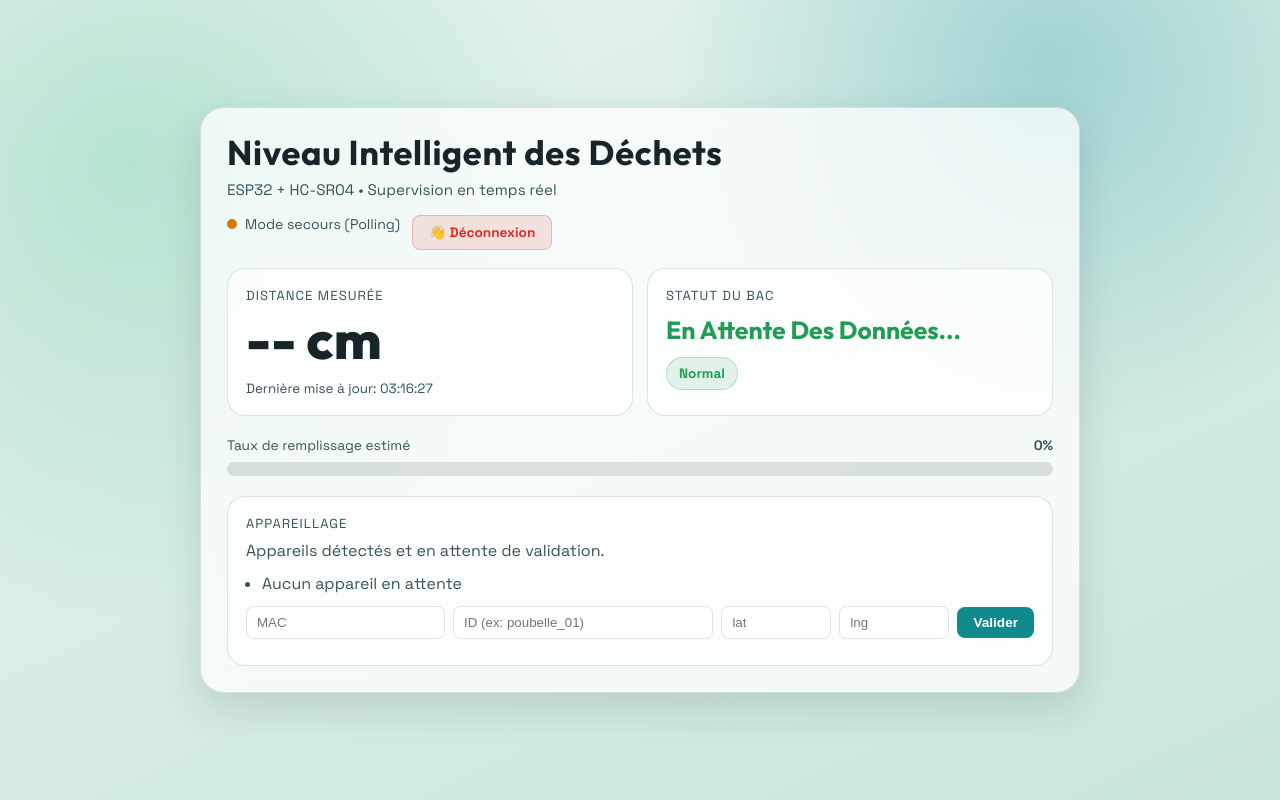
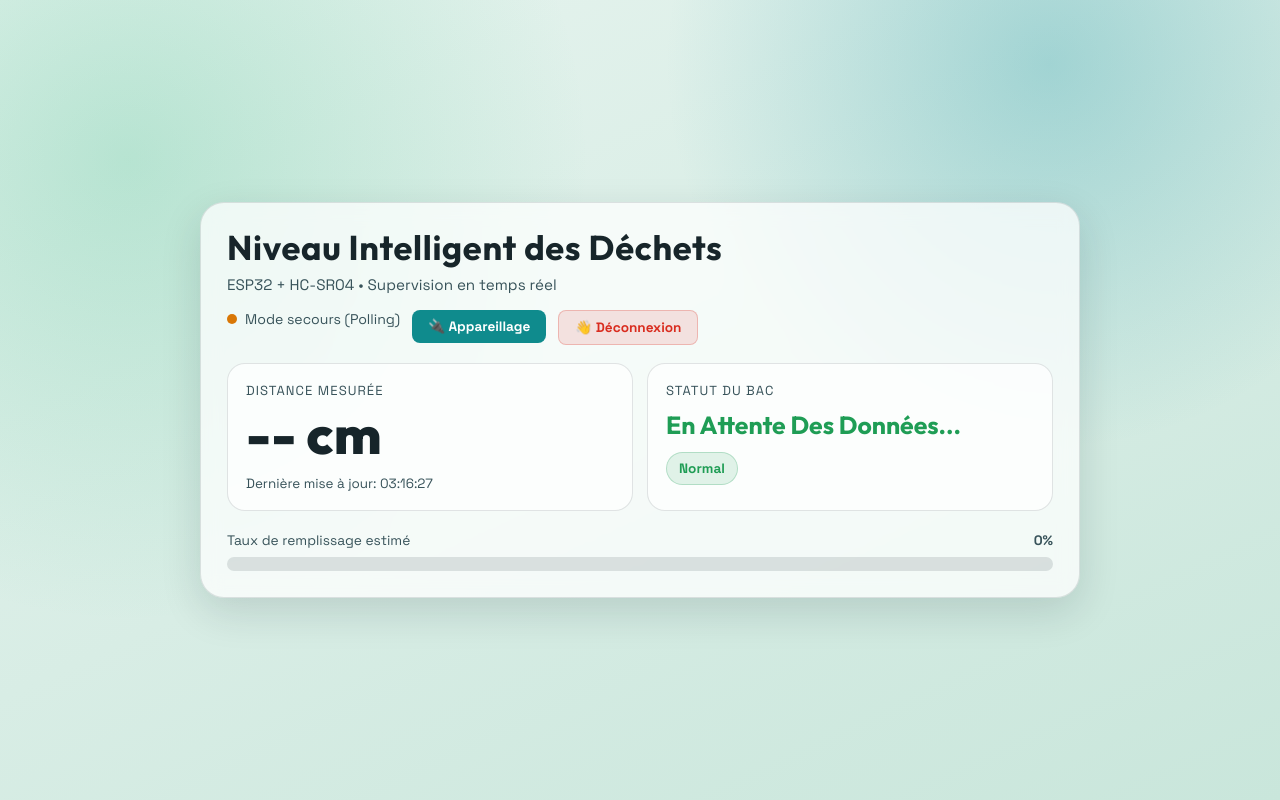
Before and after one commit to Azania-Eraste/Gestion-des-dechets, a Flask app: page / in a window 1280 px wide. Run offline with Flask 3, Linux system fonts and the light colour scheme; the visitor is signed in with stand-in values (Sample User, id 1); data that the repository does not hold is empty.

Commit message:
ui: move appareillage to dedicated page

```diff
--- a/app.py
+++ b/app.py
@@ -203,6 +203,12 @@ def logout():
 def index():
     return render_template('index.html')
 
+
+@app.route('/appareillage')
+@login_required
+def appareillage():
+    return render_template('appareillage.html')
+
 @app.route('/data', methods=['GET'])
 def get_data():
     with donnees_lock:
--- a/templates/index.html
+++ b/templates/index.html
@@ -269,6 +269,7 @@
                         <span class="dot" id="live_dot"></span>
                         <span id="connection_label">Connecté (SSE)</span>
                     </div>
+                    <a href="/appareillage" class="logout-btn" style="background:var(--accent);color:#fff;border:none">🔌 Appareillage</a>
                     <a href="/logout" class="logout-btn">👋 Déconnexion</a>
                 </div>
             </div>
@@ -297,26 +298,7 @@
                 </div>
             </div>
 
-            <section style="margin-top:20px; display:grid; gap:12px;">
-                <article class="card">
-                    <div class="label">Appareillage</div>
-                    <p style="margin:8px 0 12px; color:var(--soft-ink);">Appareils détectés et en attente de validation.</p>
-
-                    <div id="pending_area">
-                        <ul id="pending_list" style="padding-left:16px; margin:0 0 12px 0; color:var(--ink);"></ul>
-
-                        <div style="display:flex; gap:8px; align-items:center; flex-wrap:wrap;">
-                            <input id="mac_input" placeholder="MAC" style="flex:1; padding:8px 10px; border-radius:8px; border:1px solid var(--border);" />
-                            <input id="id_input" placeholder="ID (ex: poubelle_01)" style="flex:2; padding:8px 10px; border-radius:8px; border:1px solid var(--border);" />
-                            <input id="lat_input" placeholder="lat" style="width:110px; padding:8px 10px; border-radius:8px; border:1px solid var(--border);" />
-                            <input id="lng_input" placeholder="lng" style="width:110px; padding:8px 10px; border-radius:8px; border:1px solid var(--border);" />
-                            <button id="validate_btn" class="logout-btn" style="background:var(--accent); color:#fff; border:none;">Valider</button>
-                        </div>
-
-                        <div id="pending_message" style="margin-top:8px; color:var(--soft-ink);"></div>
-                    </div>
-                </article>
-            </section>
+            <!-- Bouton Appareillage déplacé vers page dédiée -->
         </section>
     </main>
 
@@ -440,88 +422,6 @@
             startPolling(3000);
         }
 
-        // --- Appareillage UI ---
-        const pendingListEl = document.getElementById('pending_list');
-        const pendingMsgEl = document.getElementById('pending_message');
-        const macInput = document.getElementById('mac_input');
-        const idInput = document.getElementById('id_input');
-        const latInput = document.getElementById('lat_input');
-        const lngInput = document.getElementById('lng_input');
-        const validateBtn = document.getElementById('validate_btn');
-
-        async function fetchPending() {
-            try {
-                const res = await fetch('/api/appareillage/en-attente');
-                if (!res.ok) throw new Error('no');
-                const list = await res.json();
-                renderPending(list || []);
-            } catch (err) {
-                // ignore si non connecté ou non autorisé
-                //console.debug('pending fetch', err);
-            }
-        }
-
-        function renderPending(list) {
-            pendingListEl.innerHTML = '';
-            if (!list || list.length === 0) {
-                pendingListEl.innerHTML = '<li style="color:var(--soft-ink);">Aucun appareil en attente</li>';
-                return;
-            }
-            list.forEach(mac => {
-                const li = document.createElement('li');
-                const btn = document.createElement('button');
-                btn.textContent = mac;
-                btn.style.border = '1px solid var(--border)';
-                btn.style.padding = '6px 10px';
-                btn.style.borderRadius = '8px';
-                btn.style.background = 'transparent';
-                btn.style.cursor = 'pointer';
-                btn.onclick = () => selectMac(mac);
-                li.appendChild(btn);
-                pendingListEl.appendChild(li);
-            });
-        }
-
-        function selectMac(mac) {
-            macInput.value = mac;
-            idInput.focus();
-        }
-
-        validateBtn.addEventListener('click', async () => {
-            const mac = macInput.value && macInput.value.trim();
-            const id = idInput.value && idInput.value.trim();
-            const lat = latInput.value && latInput.value.trim();
-            const lng = lngInput.value && lngInput.value.trim();
-            if (!mac || !id) {
-                pendingMsgEl.textContent = 'MAC et ID requis pour valider.';
-                return;
-            }
-            pendingMsgEl.textContent = 'Validation en cours...';
-            try {
-                const res = await fetch('/api/appareillage/valider', {
-                    method: 'POST',
-                    headers: {'Content-Type':'application/json'},
-                    body: JSON.stringify({mac, id, lat: lat ? Number(lat) : null, lng: lng ? Number(lng) : null})
-                });
-                const j = await res.json();
-                if (res.ok && j.success) {
-                    pendingMsgEl.textContent = 'Appareil validé: ' + mac;
-                    macInput.value = '';
-                    idInput.value = '';
-                    latInput.value = '';
-                    lngInput.value = '';
-                    fetchPending();
-                } else {
-                    pendingMsgEl.textContent = 'Erreur: ' + (j.error || 'échec de validation');
-                }
-            } catch (err) {
-                pendingMsgEl.textContent = 'Erreur réseau lors de la validation';
-            }
-        });
-
-        // Rafraîchir la liste des en-attente régulièrement
-        fetchPending();
-        setInterval(fetchPending, 5000);
     </script>
 </body>
 </html>
```
Also changed, not shown: templates/appareillage.html (added, +76 -0 lines).
